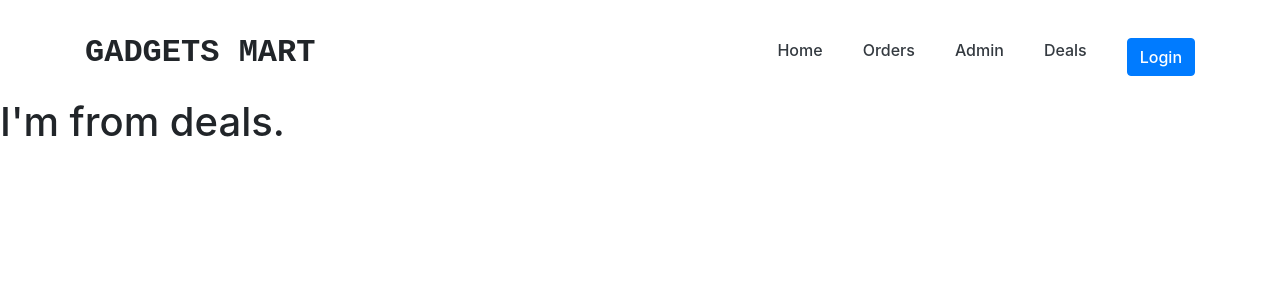
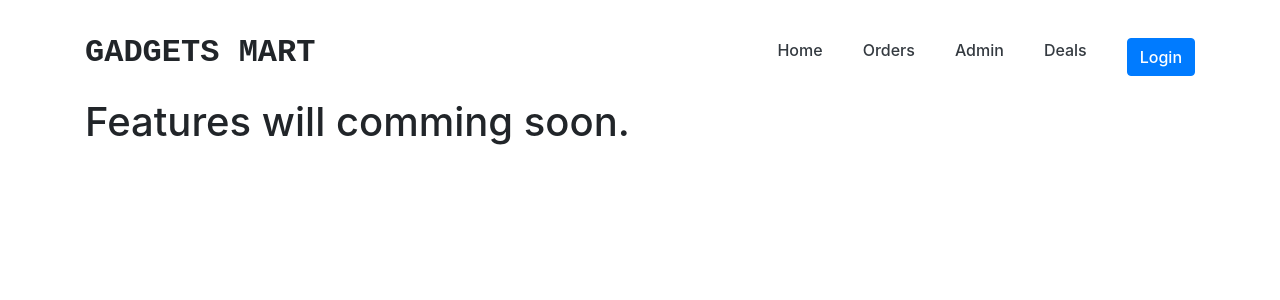
Before and after one commit to FaysalAhmmed177/gadgets-mart-client, a React (Create React App) app: page /deals in a window 1280 px wide. Shown: the top 300 px of the page. Built offline with nearby package versions, Linux system fonts and the light colour scheme; no server answers.

Commit message:
deals page updated

```diff
--- a/src/components/Deals/Deals.js
+++ b/src/components/Deals/Deals.js
@@ -2,8 +2,8 @@ import React from 'react';
 
 const Deals = () => {
     return (
-        <div>
-            <h1>I'm from deals.</h1>
+        <div className="container">
+            <h1>Features will comming soon.</h1>
         </div>
     );
 };
```
Also changed, not shown: 22 other files (tests, documents, lock files or other folders).
